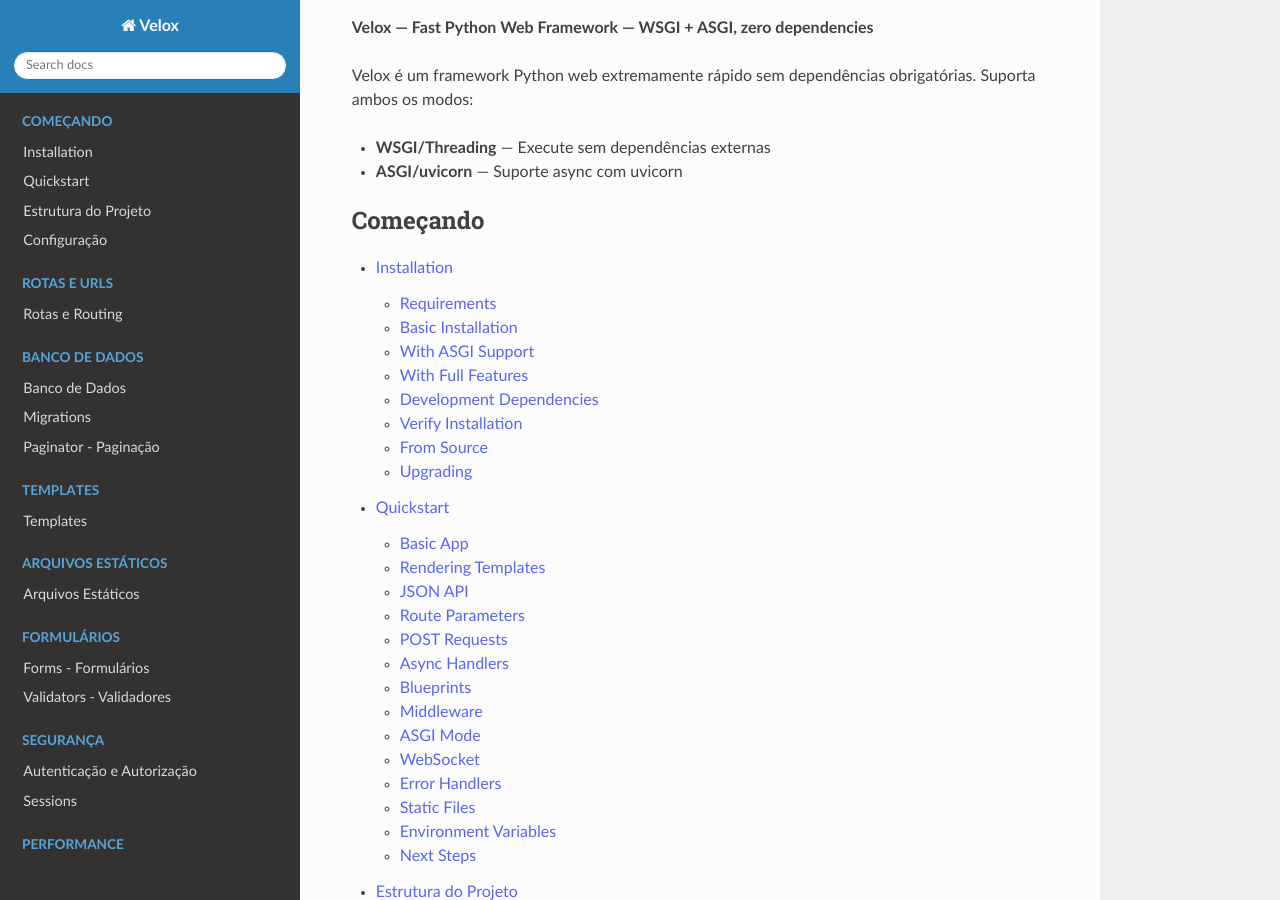
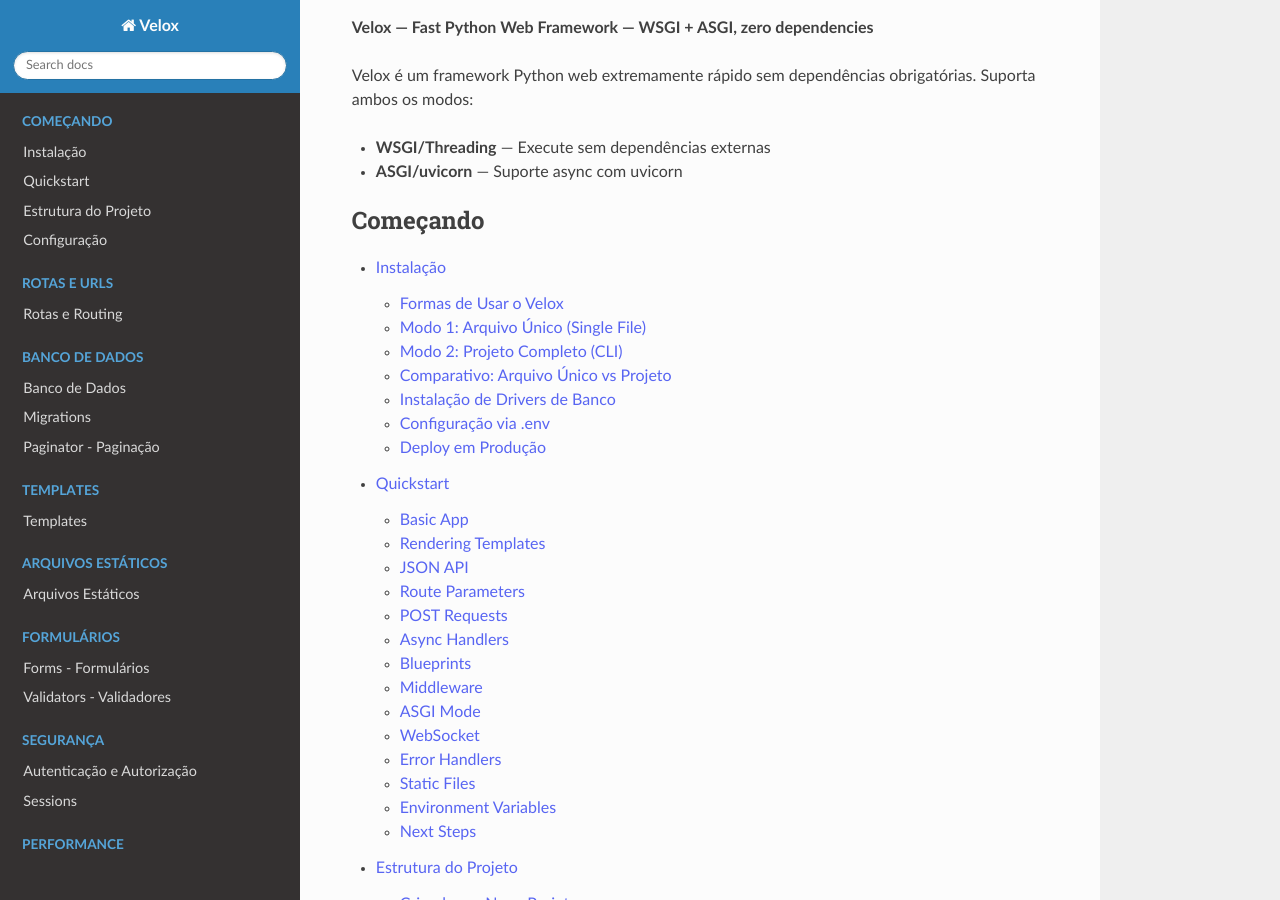
Before and after one commit to Barros1915/velox, a Sphinx documentation site: the page built from docs/source/index.rst, in a window 1280 px wide and 900 px high, scrolled down 548 px. Built offline with Sphinx 7.4.7 and the Read the Docs theme 3.1.0, drawn with Linux system fonts in a browser that asks for light colours; some of the changed lines change nothing that is shown.

Commit message:
Atualizar installation.rst com modos arquivo único e projeto completo
- Modo 1: Arquivo único (single file) para APIs simples
- Modo 2: Projeto completo com CLI (velox init)
- Comparativo entre os dois modos
- Drivers de banco (SQLite, PostgreSQL, MySQL, MariaDB)
- Configuração .env completa
- Deploy com Gunicorn, uvicorn, Docker

```diff
--- a/docs/source/installation.rst
+++ b/docs/source/installation.rst
@@ -1,81 +1,32 @@
-Installation
-=============
+Instalação
+==========
 
-Requirements
--------------
+Formas de Usar o Velox
+-----------------------
 
-- Python 3.9 or higher
+O Velox oferece **duas modalidades** de desenvolvimento:
 
-Basic Installation
-------------------
+1. **Arquivo único** - Para projetos rápidos e APIs simples
+2. **Projeto completo** - Para aplicações modulares com estrutura organizada
 
-Install Velox from PyPI:
+---
+
+Modo 1: Arquivo Único (Single File)
+-----------------------------------
+
+O Velox permite criar uma aplicação completa em **um único arquivo Python**. Ideal para:
+- APIs simples
+- Microserviços
+- Protótipos rápidos
+- Scripts automatizados
+
+### Instalação
 
 .. code-block:: bash
 
-    pip install velox-web
+   pip install velox-web
 
-This installs Velox without any dependencies.
-
-With ASGI Support
------------------
-
-To use async features, install with uvicorn:
-
-.. code-block:: bash
-
-    pip install velox-web[asgi]
-
-This installs:
-
-- ``velox-web`` — The framework
-- ``uvicorn`` — ASGI server
-
-With Full Features
------------------
-
-To install all features:
-
-.. code-block:: bash
-
-    pip install velox-web[full]
-
-This installs:
-
-- ``velox-web`` — The framework
-- ``uvicorn`` — ASGI server
-- ``psycopg2-binary`` — PostgreSQL support
-- ``redis`` — Redis cache support
-- ``aiosqlite`` — Async SQLite support
-- ``asyncpg`` — Async PostgreSQL support
-
-Development Dependencies
-----------------------
-
-For local development:
-
-.. code-block:: bash
-
-    pip install velox-web[dev]
-
-This installs:
-
-- ``pytest`` — Test framework
-- ``pytest-asyncio`` — Async test support
-- ``httpx`` — HTTP client for testing
-
-Verify Installation
-------------------
-
-After installing, verify it works:
-
-.. code-block:: python
-
-   import velox
-
-   print(velox.__version__)  # Should print 1.0.0
-
-Or run the built-in server:
+### Criar arquivo ``app.py``:
 
 .. code-block:: python
 
@@ -85,34 +36,250 @@
 
    @app.get('/')
    def home(req, res):
-       res.text('Hello from Velox!')
+       res.html('<h1>Olá Mundo!</h1>')
 
-   app.run()
+   @app.get('/api/users')
+   def users(req, res):
+       res.json([
+           {'id': 1, 'name': 'Alice'},
+           {'id': 2, 'name': 'Bob'},
+       ])
 
-Then open http://localhost:8000 in your browser.
+   @app.post('/api/create')
+   def create(req, res):
+       data = req.json
+       res.json({'created': data}, status=201)
 
-From Source
-----------
+   if __name__ == '__main__':
+       app.run()
 
-Install from the latest source:
+### Executar:
 
 .. code-block:: bash
 
-   git clone https://github.com/Barros1915/velox.git
-   cd velox
-   pip install -e .
+   # Modo simples
+   python app.py
 
-Upgrading
---------
+   # Com auto-reload (reinicia ao salvar)
+   velox run --reload
 
-To upgrade to the latest version:
+   # Porta customizada
+   velox run --port 5000 --reload
+
+**Resultado:**
+
+.. code-block:: text
+
+   ✓  Velox [WSGI/threading]  http://localhost:8000
+
+### Estrutura gerada:
+
+::
+
+   projeto/
+   └── app.py
+
+---
+
+Modo 2: Projeto Completo (CLI)
+------------------------------
+
+Para projetos maiores, use o CLI do Velox para scaffolding automático.
+
+### Criar projeto:
 
 .. code-block:: bash
 
-   pip install --upgrade velox-web
+   # Cria projeto completo com estrutura
+   velox init meu-projeto
 
-Or for a specific version:
+   # Entrar na pasta
+   cd meu-projeto
+
+   # Rodar servidor com auto-reload
+   velox run --reload
+
+### Estrutura gerada:
+
+::
+
+   meu-projeto/
+   ├── app.py              # ponto de entrada
+   ├── templates/          # templates HTML
+   │   └── base.html
+   ├── static/             # arquivos estáticos
+   │   ├── css/style.css
+   │   └── js/app.js
+   ├── db/                 # banco de dados
+   │   └── app.db
+   ├── views/              # suas rotas
+   │   └── __init__.py
+   ├── models/             # modelos ORM
+   │   └── __init__.py
+   ├── .env                # configurações
+   └── requirements.txt
+
+### Arquivo ``app.py``:
+
+.. code-block:: python
+
+   from velox import Velox
+   from views import router
+
+   app = Velox(__name__)
+   app.template('templates')
+   app.static('static')
+
+   # Incluir rotas modulares
+   app.include(router)
+
+   if __name__ == '__main__':
+       app.run()
+
+### Criar apps modulares:
 
 .. code-block:: bash
 
-   pip install velox-web==1.0.0
+   # Criar módulo blog
+   velox startapp blog
+
+   # Criar módulo API
+   velox startapp api --api
+
+### Estrutura com apps:
+
+::
+
+   meu-projeto/
+   ├── app.py
+   ├── blog/
+   │   ├── __init__.py
+   │   ├── views.py
+   │   └── models.py
+   ├── api/
+   │   ├── __init__.py
+   │   └── views.py
+   ├── templates/
+   └── static/
+
+---
+
+Comparativo: Arquivo Único vs Projeto
+-------------------------------------
+
++------------------------+-------------------+-------------------+
+| Aspecto                | Arquivo Único     | Projeto Completo   |
++========================+===================+===================+
+| Uso ideal              | APIs simples      | Apps modulares    |
++------------------------+-------------------+-------------------+
+| Estrutura             | 1 arquivo         | Múltiplos módulos |
++------------------------+-------------------+-------------------+
+| Rotas                  | No mesmo arquivo  | Arquivos separada |
++------------------------+-------------------+-------------------+
+| Models                 | No mesmo arquivo  | Pasta models/     |
++------------------------+-------------------+-------------------+
+| Templates              | Opcional          | Recomendado       |
++------------------------+-------------------+-------------------+
+| Deploy                 | Rápido            | Organizado        |
++------------------------+-------------------+-------------------+
+
+---
+
+Instalação de Drivers de Banco
+------------------------------
+
+.. code-block:: bash
+
+   # SQLite (padrão, zero dependências)
+   pip install velox-web
+
+   # PostgreSQL
+   pip install velox-web[postgres]
+   # ou: pip install psycopg2-binary
+
+   # MySQL
+   pip install velox-web[mysql]
+   # ou: pip install mysql-connector-python
+
+   # MariaDB (mesmo driver do MySQL)
+   pip install velox-web[mariadb]
+
+   # Async (todos os drivers)
+   pip install velox-web[async]
+   # aiosqlite + asyncpg + aiomysql
+
+   # Tudo
+   pip install velox-web[full]
+
+---
+
+Configuração via .env
+---------------------
+
+Crie um arquivo ``.env`` no projeto:
+
+.. code-block:: text
+
+   # Servidor
+   APP_HOST=0.0.0.0
+   APP_PORT=8000
+   APP_DEBUG=true
+
+   # Segurança
+   VELOX_SECRET_KEY=sua-chave-secreta-aleatoria
+
+   # Admin
+   VELOX_ADMIN_USER=admin
+   VELOX_ADMIN_PASSWORD=senha-segura
+   VELOX_ADMIN_PREFIX=/admin
+
+   # Banco de dados
+   DATABASE_URI=db/app.db
+   # DATABASE_URI=postgresql://user:pass@localhost/mydb
+   # DATABASE_URI=mysql://user:pass@localhost/mydb
+
+   # Cache
+   CACHE_BACKEND=memory
+   # CACHE_BACKEND=redis
+   # CACHE_REDIS_URL=redis://localhost:6379/0
+
+   # Sessions
+   SESSION_COOKIE_NAME=velox_sid
+   SESSION_EXPIRE_SECONDS=86400
+
+---
+
+Deploy em Produção
+------------------
+
+### Gunicorn (WSGI):
+
+.. code-block:: bash
+
+   pip install gunicorn
+   gunicorn app:app -w 4 -b 0.0.0.0:8000
+
+### uvicorn (ASGI):
+
+.. code-block:: bash
+
+   pip install uvicorn
+   uvicorn app:app --workers 4 --host 0.0.0.0 --port 8000
+
+### Docker:
+
+.. code-block:: dockerfile
+
+   FROM python:3.11
+   WORKDIR /app
+   RUN pip install velox-web gunicorn
+   COPY . .
+   EXPOSE 8000
+   CMD ["gunicorn", "app:app", "-b", "0.0.0.0:8000"]
+
+### Platforms testadas:
+
+- ✅ Railway, Render, Heroku
+- ✅ DigitalOcean App Platform
+- ✅ AWS Elastic Beanstalk
+- ✅ VPS (Ubuntu/CentOS)
```
